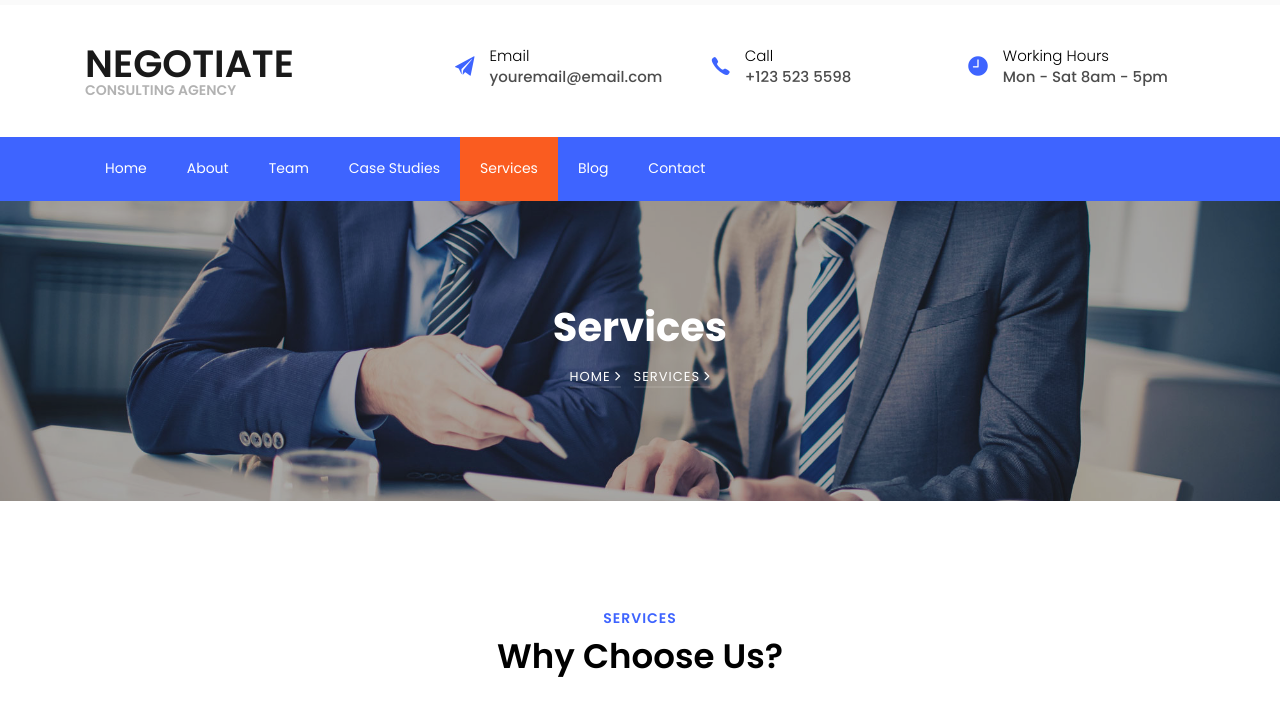
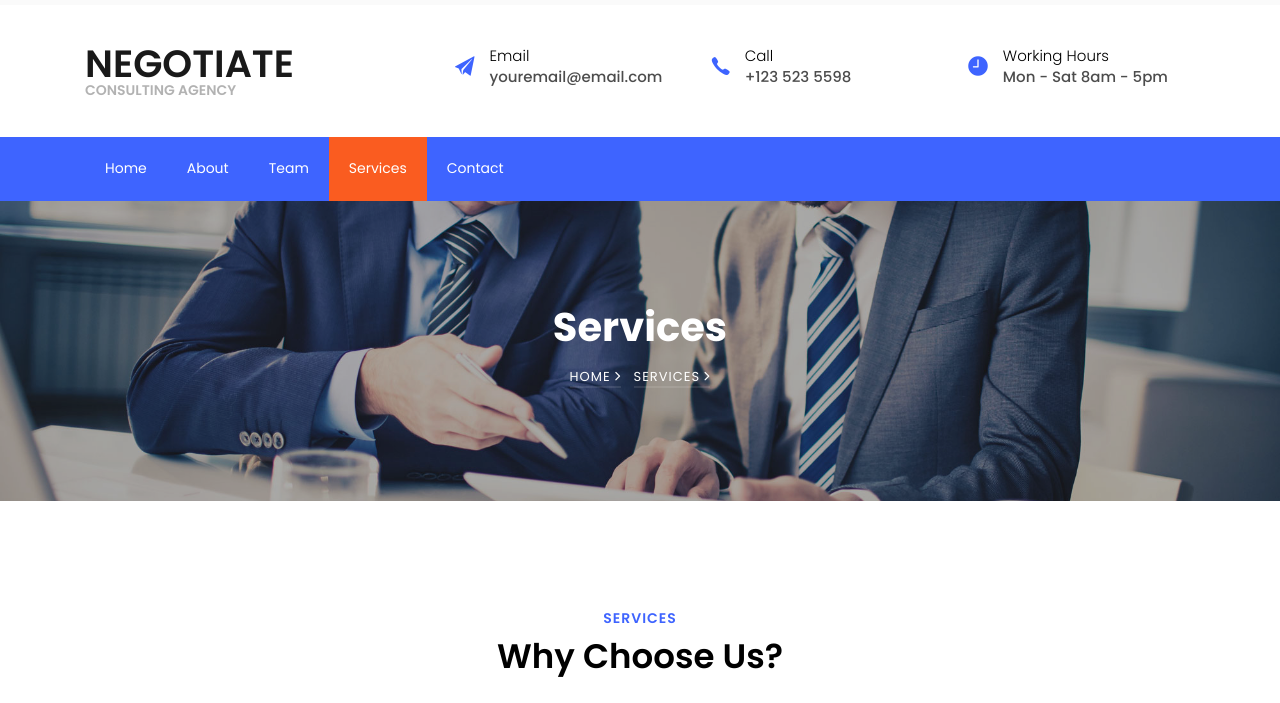
Before and after one commit to Ndavucha/accounts, a plain HTML site: page index.html in a window 1280 px wide. Shown: the part 38-741 px from the top of the page. Drawn offline with Linux system fonts and the light colour scheme; some packages are replaced by stand-ins of ours; no server answers; files whose address does not match are found by name.

Commit message:
Update index.html

```diff
--- a/index.html
+++ b/index.html
@@ -83,9 +83,7 @@
 	        	<li class="nav-item"><a href="index.html" class="nav-link">Home</a></li>
 	        	<li class="nav-item"><a href="about.html" class="nav-link">About</a></li>
 	        	<li class="nav-item"><a href="team.html" class="nav-link">Team</a></li>
-	        	<li class="nav-item"><a href="project.html" class="nav-link">Case Studies</a></li>
 	        	<li class="nav-item active"><a href="services.html" class="nav-link">Services</a></li>
-	        	<li class="nav-item"><a href="blog.html" class="nav-link">Blog</a></li>
 	          <li class="nav-item"><a href="contact.html" class="nav-link">Contact</a></li>
 	        </ul>
 	      </div>
```
